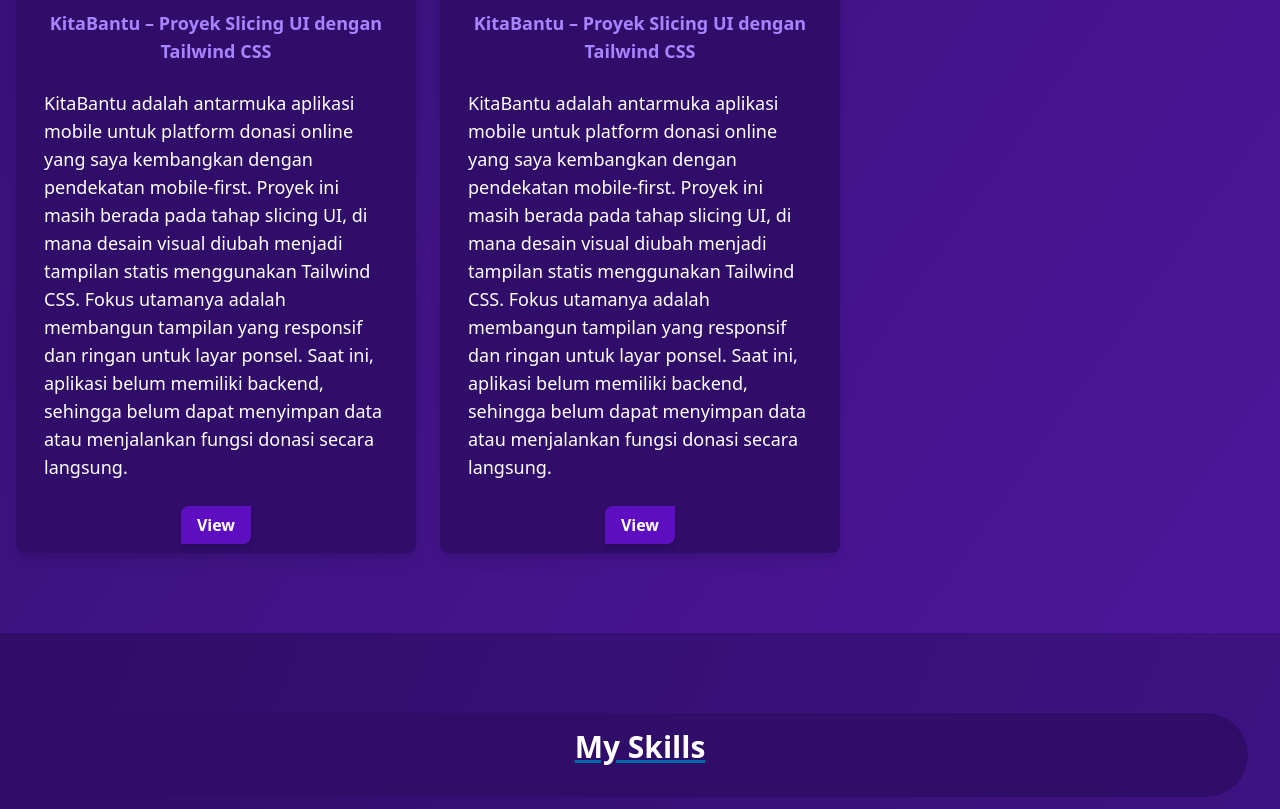
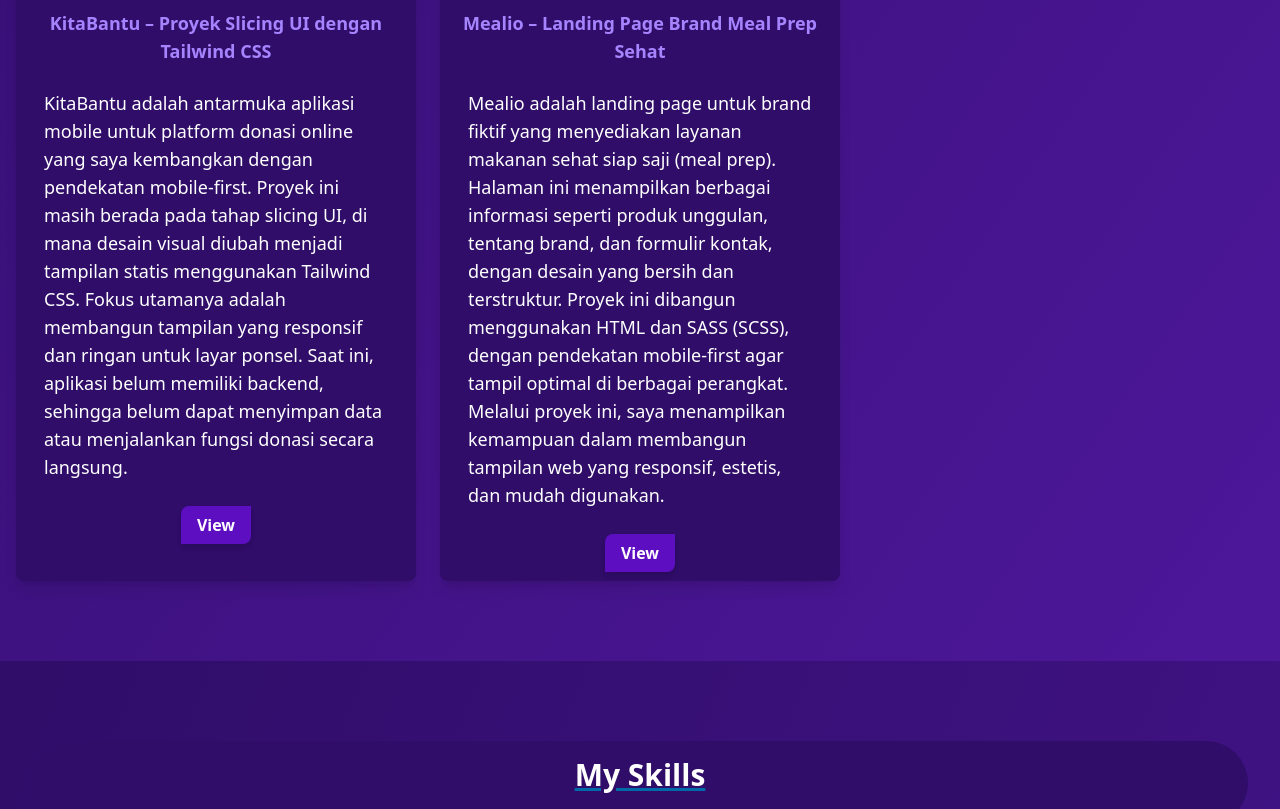
Before and after one commit to gilangages/my-portofolio, a website: page index.html in a window 1280 px wide. Shown: the part 1913-2722 px from the top of the page. Drawn offline with Linux system fonts and the light colour scheme.

Commit message:
edit proyek5

```diff
--- a/index.html
+++ b/index.html
@@ -175,10 +175,10 @@
         <a href="proyek5-mealio/index.html" target="_blank" class="group block">
           <img src="img/project-5.png" alt="proyek5"
             class="aspect-square w-full rounded-lg bg-gray-200 h-56 object-cover group-hover:opacity-75 md:aspect-[6/3]">
-          <p class="mt-3 text-2xl font-bold md:text-lg mb-4 text-violet-400 text-center">KitaBantu – Proyek Slicing UI dengan Tailwind CSS</p>
+          <p class="mt-3 text-2xl font-bold md:text-lg mb-4 text-violet-400 text-center">Mealio – Landing Page Brand Meal Prep Sehat</p>
           <div class="w-full bg-violet-950 px-3 py-2 text-xs text-white">
             <p class="text-lg">
-              KitaBantu adalah antarmuka aplikasi mobile untuk platform donasi online yang saya kembangkan dengan pendekatan mobile-first. Proyek ini masih berada pada tahap slicing UI, di mana desain visual diubah menjadi tampilan statis menggunakan Tailwind CSS. Fokus utamanya adalah membangun tampilan yang responsif dan ringan untuk layar ponsel. Saat ini, aplikasi belum memiliki backend, sehingga belum dapat menyimpan data atau menjalankan fungsi donasi secara langsung.
+              Mealio adalah landing page untuk brand fiktif yang menyediakan layanan makanan sehat siap saji (meal prep). Halaman ini menampilkan berbagai informasi seperti produk unggulan, tentang brand, dan formulir kontak, dengan desain yang bersih dan terstruktur. Proyek ini dibangun menggunakan HTML dan SASS (SCSS), dengan pendekatan mobile-first agar tampil optimal di berbagai perangkat. Melalui proyek ini, saya menampilkan kemampuan dalam membangun tampilan web yang responsif, estetis, dan mudah digunakan.
             </p>
           </div>
         </a>
```
